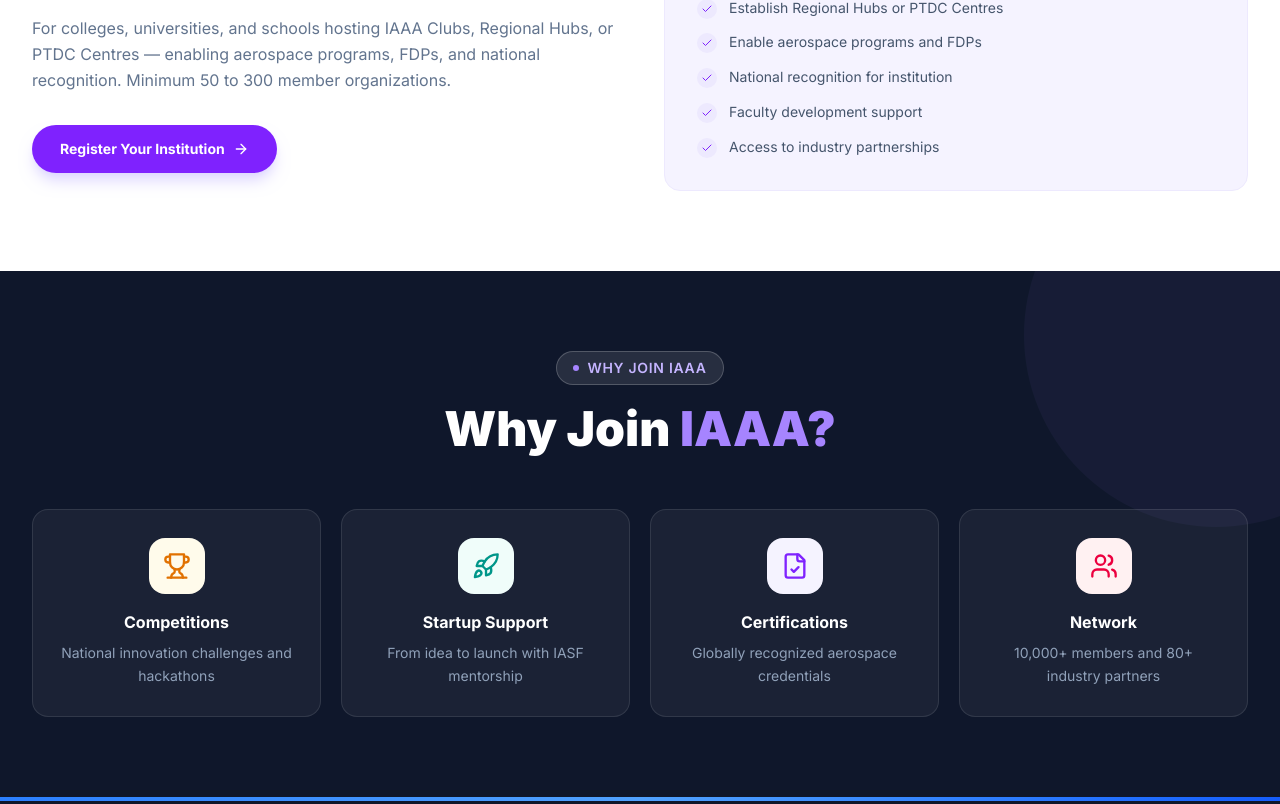
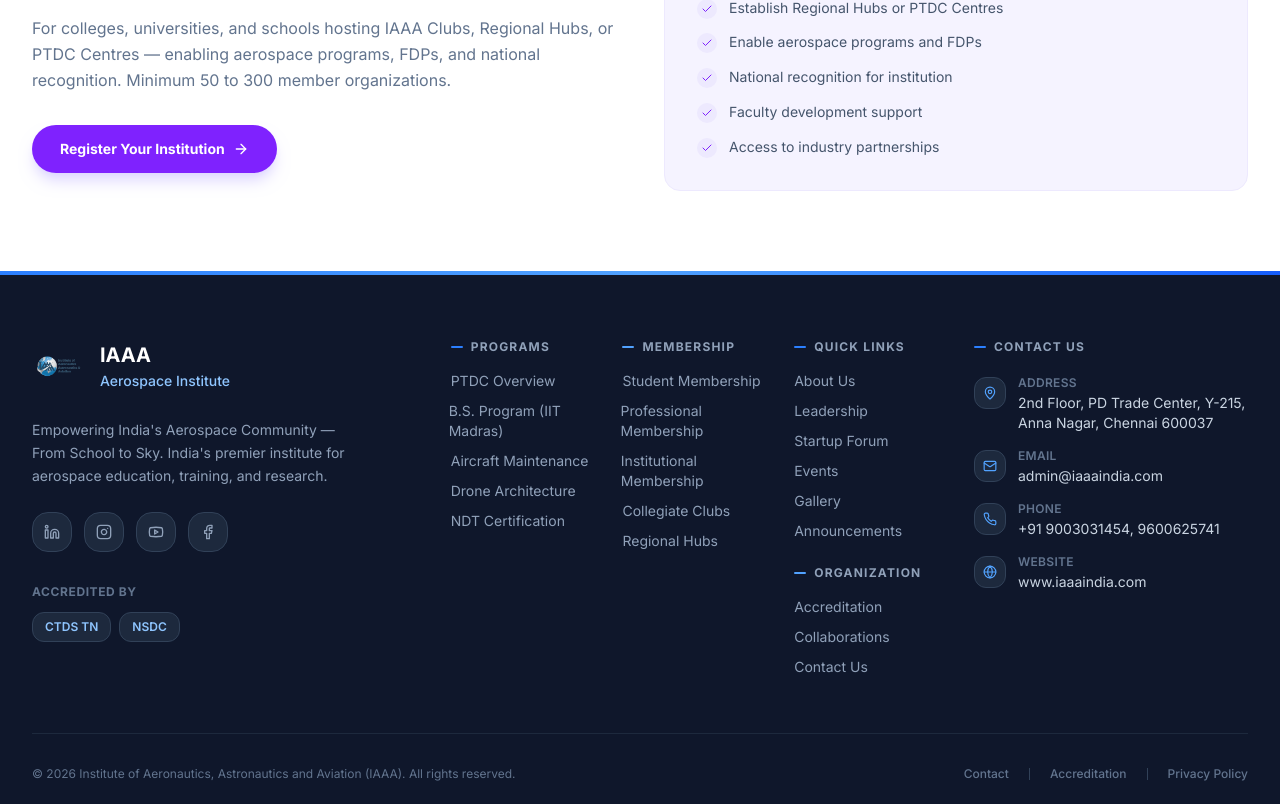
Before and after one commit to aathif07/iaaa-web-1, a Next.js app: page /membership in a window 1280 px wide. Shown: the part 1736-2540 px from the top of the page. Built offline with nearby package versions, Linux system fonts and the light colour scheme.

Commit message:
Remove 'Why Join IAAA?' section from membership page

```diff
--- a/app/membership/page.tsx
+++ b/app/membership/page.tsx
@@ -8,7 +8,6 @@ function useVisible(t=0.12){const ref=useRef<HTMLDivElement>(null);const [v,setV
 const studentFeatures=["₹1,000 / year","4–10 certified courses per year","National contests & internships","Workshops and Training Programs","Official IAAA Certificate & Career Support","Access certified aerospace courses & innovation contests","Apply for internships and startup mentorship via IAAA networks","Compete in IAAA National Innovation Challenge","Annual certificate and national recognition"]
 const professionalFeatures=["Volunteer membership (VIAAA)","Network with industry leaders","Mentor student members","Contribute to IAAA's educational and research initiatives","Professional recognition and certification","Event participation and speaking opportunities","Access to IAAA resources and publications"]
 const institutionalFeatures=["Minimum 50 to 300 member organizations","Host IAAA Collegiate Clubs","Establish Regional Hubs or PTDC Centres","Enable aerospace programs and FDPs","National recognition for institution","Faculty development support","Access to industry partnerships"]
-const whyJoin=[{icon:Trophy,title:"Competitions",desc:"National innovation challenges and hackathons",bg:"bg-amber-50",color:"text-amber-600"},{icon:Rocket,title:"Startup Support",desc:"From idea to launch with IASF mentorship",bg:"bg-teal-50",color:"text-teal-600"},{icon:FileCheck,title:"Certifications",desc:"Globally recognized aerospace credentials",bg:"bg-violet-50",color:"text-violet-600"},{icon:Users,title:"Network",desc:"10,000+ members and 80+ industry partners",bg:"bg-rose-50",color:"text-rose-600"}]
 
 function FeatureList({items,color}:{items:string[],color:string}){return(
   <ul className="space-y-3">
@@ -22,7 +21,7 @@ function FeatureList({items,color}:{items:string[],color:string}){return(
 )}
 
 export default function MembershipPage(){
-  const h=useVisible();const s=useVisible();const p=useVisible();const ins=useVisible();const w=useVisible();
+  const h=useVisible();const s=useVisible();const p=useVisible();const ins=useVisible();
   return(
   <>
     {/* Hero */}
@@ -91,24 +90,5 @@ export default function MembershipPage(){
       </div>
     </section>
 
-    {/* Why Join */}
-    <section className="py-20 bg-slate-900 relative overflow-hidden">
-      <div className="absolute top-0 right-0 w-96 h-96 bg-violet-400/5 rounded-full -translate-y-1/3 translate-x-1/3"/>
-      <div className="max-w-7xl mx-auto px-4 sm:px-6 lg:px-8 relative z-10">
-        <div ref={w.ref} className="text-center mx-auto mb-14" style={{opacity:w.v?1:0,transform:w.v?"translateY(0)":"translateY(30px)",transition:"opacity 0.7s ease,transform 0.7s ease"}}>
-          <div className="inline-flex items-center gap-2 px-4 py-1.5 bg-white/10 border border-white/20 rounded-full mb-5"><span className="w-1.5 h-1.5 rounded-full bg-violet-400"/><span className="text-sm font-semibold text-violet-300 uppercase tracking-wider">Why Join IAAA</span></div>
-          <h2 className="text-4xl md:text-5xl font-black text-white">Why Join <span className="text-violet-400">IAAA?</span></h2>
-        </div>
-        <div className="grid sm:grid-cols-2 lg:grid-cols-4 gap-5">
-          {whyJoin.map((item,i)=>(
-            <div key={item.title} className="bg-white/5 border border-white/10 rounded-2xl p-7 hover:bg-white/10 hover:border-white/20 transition-all text-center" style={{opacity:w.v?1:0,transform:w.v?"translateY(0)":"translateY(30px)",transition:`opacity 0.5s ${0.1+i*0.1}s ease,transform 0.5s ${0.1+i*0.1}s ease`}}>
-              <div className={`w-14 h-14 rounded-2xl ${item.bg} flex items-center justify-center mx-auto mb-4`}><item.icon className={`w-7 h-7 ${item.color}`}/></div>
-              <h3 className="font-bold text-white mb-2">{item.title}</h3>
-              <p className="text-sm text-slate-400 leading-relaxed">{item.desc}</p>
-            </div>
-          ))}
-        </div>
-      </div>
-    </section>
   </>
 )}
```
